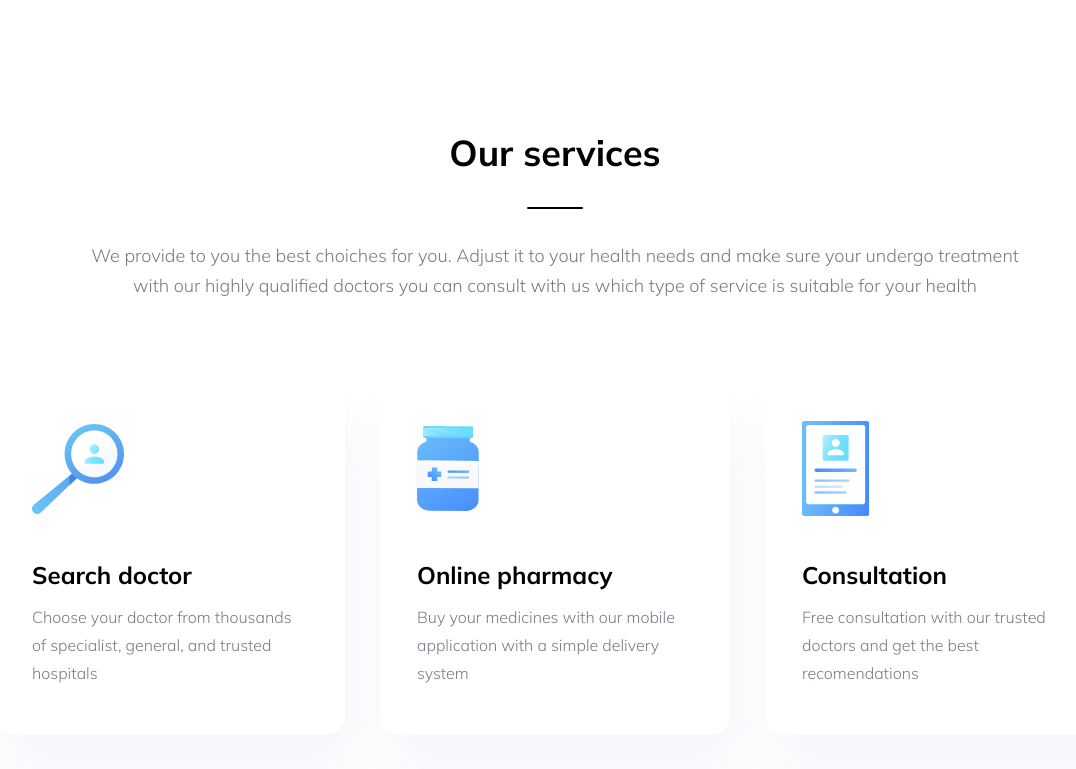
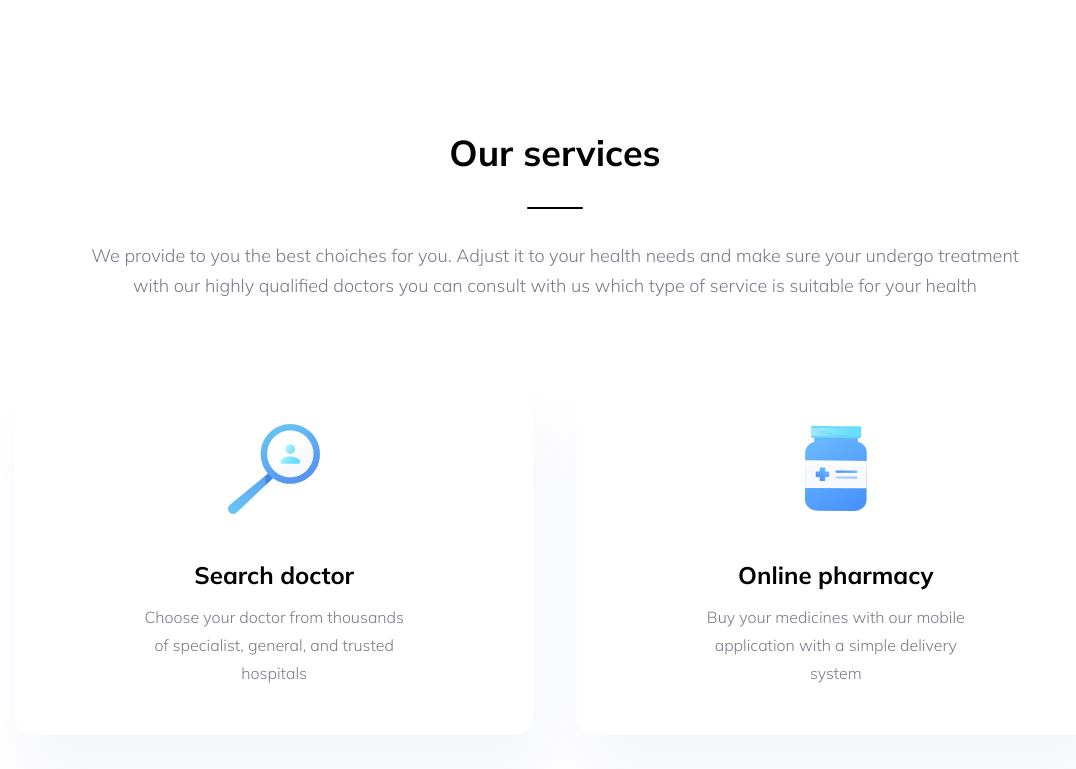
Before and after one commit to GVal98/trafalgar-landing, a website built with webpack: page src/index.html in a window 1280 px wide. Shown: the part 840-1609 px from the top of the page, without its empty margins (85-1161 px from the left). Built offline with nearby package versions, Linux system fonts and the light colour scheme.

Commit message:
feat: adaptive service section

```diff
--- a/src/sass/components/_simple-card.scss
+++ b/src/sass/components/_simple-card.scss
@@ -10,6 +10,17 @@
   background-color: $primary-color-3;
   border-radius: 2rem;
   box-shadow: 1rem 4rem 5rem rgba(229, 233, 246, 0.4);
+
+  @include media-md {
+    align-items: center;
+    width: 48%;
+    padding-left: 0;
+    text-align: center;
+  }
+
+  @include media-sm {
+    width: 100%;
+  }
 
   &__icon-box {
     display: flex;
--- a/src/sass/layout/_services.scss
+++ b/src/sass/layout/_services.scss
@@ -8,8 +8,13 @@
   margin-top: 18.3rem;
   text-align: center;
 
+  @include media-md {
+    padding-right: 2rem;
+    padding-left: 2rem;
+  }
+
   &__text {
-    width: 95.2rem;
+    max-width: 95.2rem;
   }
 
   &__cards {
```
